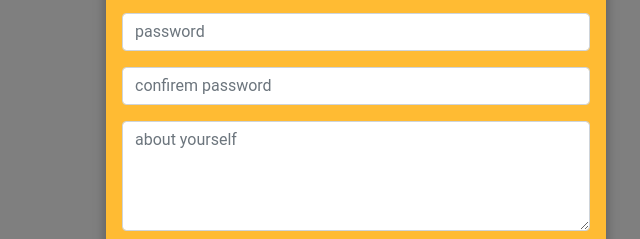
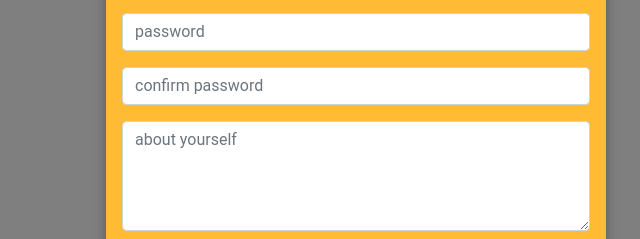
Before and after one commit to sivaraghavaambati/modal, a plain HTML site: page index.html in a window 1280 px wide. Both pictures are taken after a click on the button "REGISTER". Shown: the part 160-399 px from the top of the page, 284-924 px from the left. Drawn offline with Linux system fonts and the light colour scheme.

Commit message:
Update index.html

```diff
--- a/index.html
+++ b/index.html
@@ -32,7 +32,7 @@
                             <input type="password" class="form-control" placeholder="password">
                         </div>
                         <div class="form-group">
-                            <input type="password" class="form-control" placeholder="confirem password">
+                            <input type="password" class="form-control" placeholder="confirm password">
                         </div>
                         <div class="form-group">
                             <textarea rows="4" class="form-control" placeholder="about yourself"></textarea>
```
